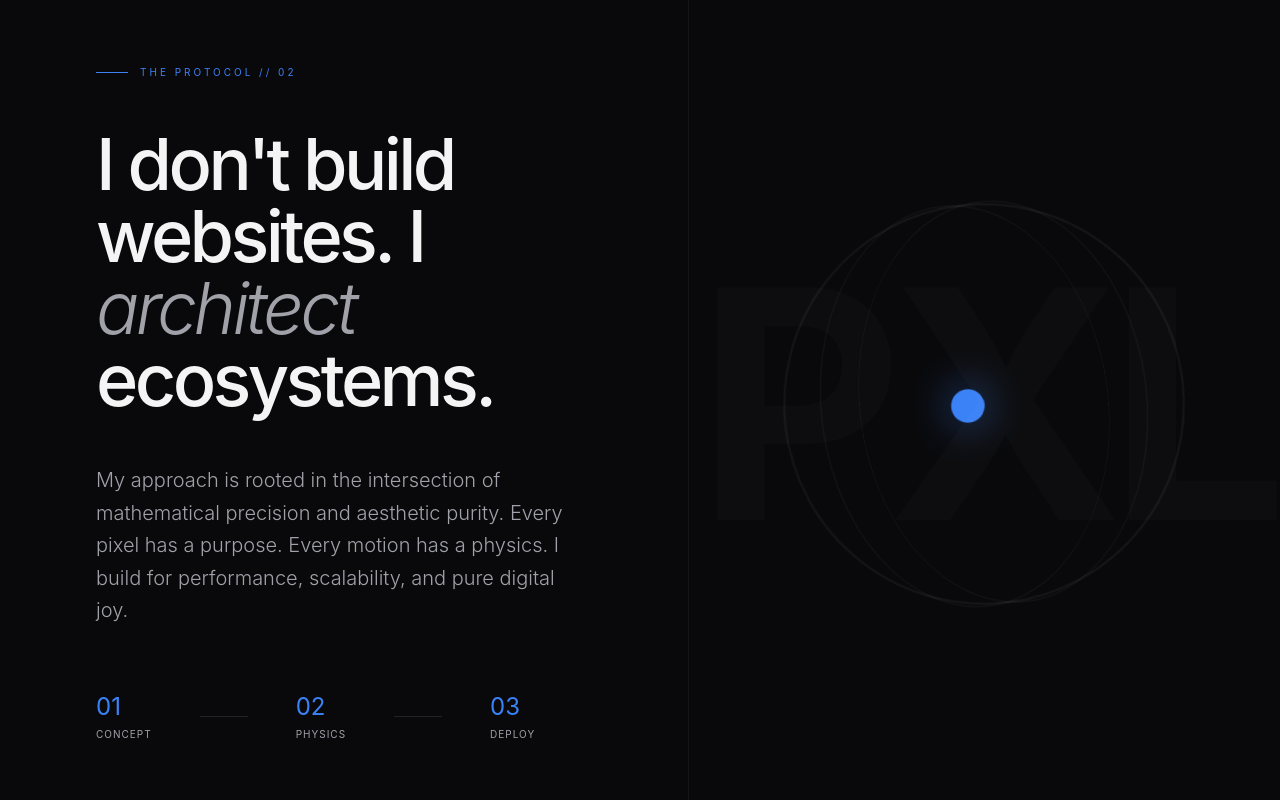
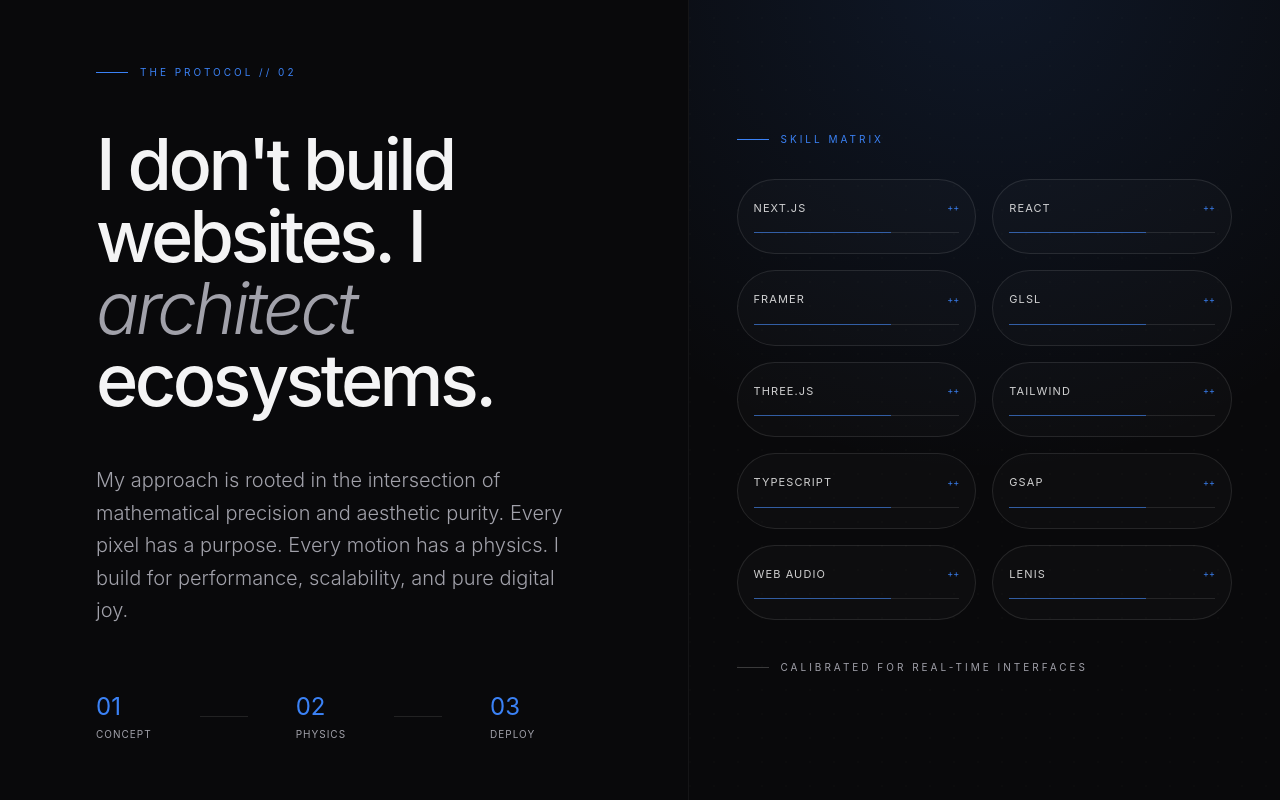
Before and after one commit to gaqlaxy/prakashuidev, a Next.js app: page / in a window 1280 px wide. Shown: the part 2540-3340 px from the top of the page. Built offline with nearby package versions, Linux system fonts and the light colour scheme.

Commit message:
Fixed SKILLS

```diff
--- a/app/page.js
+++ b/app/page.js
@@ -353,31 +353,42 @@
         </div>
 
         <div className="flex-1 relative bg-zinc-950 flex items-center justify-center p-12 overflow-hidden min-h-[500px]">
-          {/* Immersive Geometric Motion */}
+          <div className="absolute inset-0 pixel-grid opacity-20" />
+          <div className="absolute inset-0 bg-[radial-gradient(circle_at_top,_rgba(59,130,246,0.12),_transparent_55%)]" />
+
           <motion.div
-            animate={{
-              rotate: [0, 90, 180, 270, 360],
-              scale: [1, 1.1, 1]
-            }}
-            transition={{ duration: 30, repeat: Infinity, ease: "linear" }}
-            className="w-[30vw] h-[30vw] border border-white/5 rounded-full relative perspective-1000"
+            initial={{ opacity: 0, y: 20 }}
+            whileInView={{ opacity: 1, y: 0 }}
+            viewport={{ once: true }}
+            className="relative z-10 w-full max-w-xl"
           >
-            {[0, 45, 90, 135].map((rotation) => (
-              <div
-                key={rotation}
-                className="absolute inset-0 border border-white/5 rounded-full"
-                style={{ transform: `rotateX(${rotation}deg)` }}
-              />
-            ))}
-            <motion.div
-              animate={{ y: [-20, 20, -20] }}
-              transition={{ duration: 5, repeat: Infinity, ease: "easeInOut" }}
-              className="absolute top-1/2 left-1/2 -translate-x-1/2 -translate-y-1/2 w-8 h-8 bg-accent rounded-full shadow-[0_0_40px_rgba(59,130,246,0.6)]"
-            />
+            <div className="flex items-center gap-3 mb-8">
+              <span className="w-8 h-px bg-accent" />
+              <span className="text-[10px] font-mono tracking-[0.3em] uppercase text-accent">Skill Matrix</span>
+            </div>
+
+            <div className="grid grid-cols-2 gap-4">
+              {['NEXT.JS', 'REACT', 'FRAMER', 'GLSL', 'THREE.JS', 'TAILWIND', 'TYPESCRIPT', 'GSAP', 'WEB AUDIO', 'LENIS'].map((skill) => (
+                <div
+                  key={skill}
+                  className="group/skill border border-white/10 rounded-2xl px-4 py-5 bg-white/2 hover:bg-white/5 transition-colors"
+                >
+                  <div className="flex items-center justify-between">
+                    <span className="text-[11px] font-mono tracking-widest text-white/80">{skill}</span>
+                    <span className="text-[9px] text-accent">++</span>
+                  </div>
+                  <div className="mt-4 h-px bg-white/10 overflow-hidden">
+                    <div className="h-px w-2/3 bg-accent/60 group-hover/skill:w-full transition-all duration-700" />
+                  </div>
+                </div>
+              ))}
+            </div>
+
+            <div className="mt-10 text-[10px] uppercase tracking-[0.3em] text-secondary flex items-center gap-3">
+              <span className="w-8 h-px bg-white/20" />
+              Calibrated For Real-Time Interfaces
+            </div>
           </motion.div>
-          <div className="absolute inset-0 flex items-center justify-center">
-            <div className="text-[25vw] font-bold text-white/2 tracking-tighter select-none">PXL</div>
-          </div>
         </div>
       </section>
 
@@ -488,25 +499,6 @@
         </div>
       </section>
 
-      {/* Technical Stack Marquee */}
-      <section className="py-24 border-y border-white/5 bg-background overflow-hidden">
-        <div className="flex whitespace-nowrap gap-24 animate-marquee hover:pause-marquee cursor-default">
-          {['NEXT.JS', 'REACT', 'FRAMER MOTION', 'GLSL', 'THREE.JS', 'TAILWIND', 'TYPESCRIPT', 'GSAP', 'WEB AUDIO', 'LENIS'].map((tech) => (
-            <div key={tech} className="flex items-center gap-6">
-              <span className="text-6xl md:text-8xl font-medium tracking-tighter text-zinc-800 hover:text-white transition-colors uppercase select-none">{tech}</span>
-              <div className="w-4 h-4 rounded-full bg-accent opacity-20" />
-            </div>
-          ))}
-          {/* Duplicate for infinite effect */}
-          {['NEXT.JS', 'REACT', 'FRAMER MOTION', 'GLSL', 'THREE.JS', 'TAILWIND', 'TYPESCRIPT', 'GSAP', 'WEB AUDIO', 'LENIS'].map((tech) => (
-            <div key={`${tech}-2`} className="flex items-center gap-6">
-              <span className="text-6xl md:text-8xl font-medium tracking-tighter text-zinc-800 hover:text-white transition-colors uppercase select-none">{tech}</span>
-              <div className="w-4 h-4 rounded-full bg-accent opacity-20" />
-            </div>
-          ))}
-        </div>
-      </section>
-
       {/* Footer / Contact Section */}
       <footer id="contact" className="min-h-dvh bg-background text-foreground flex flex-col justify-between p-6 md:p-24 relative overflow-hidden">
         <div className="absolute inset-0 z-0 opacity-10 pointer-events-none">
```
Also changed, not shown: .agents/react-doctor/AGENTS.md (added), .agents/react-doctor/SKILL.md (added).
